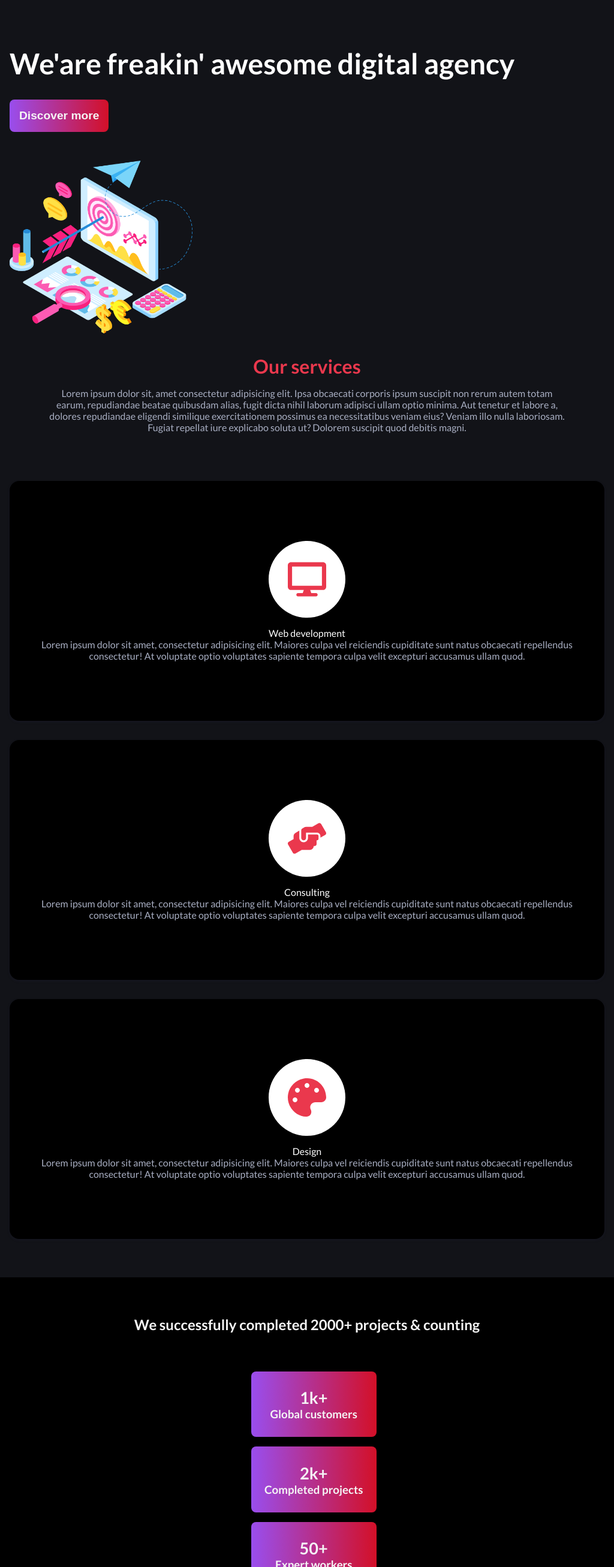
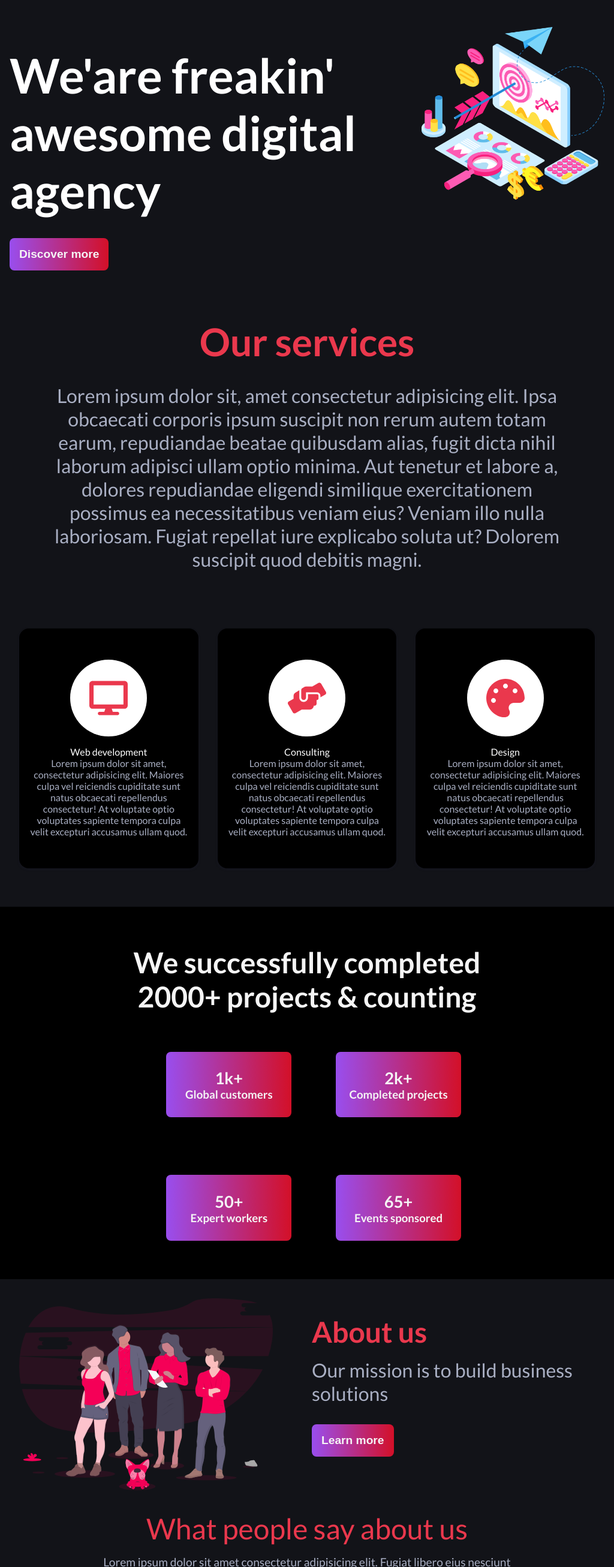
Before and after one commit to j-Birn/agency-website, a React (Vite) app: page / in a window 1024 px wide. Shown: the part 187-2800 px from the top of the page at 60% size. Built offline with nearby package versions, Linux system fonts and the light colour scheme.

Commit message:
adaptive v2

```diff
--- a/src/styles/adaptive.scss
+++ b/src/styles/adaptive.scss
@@ -1,4 +1,4 @@
-@media screen and (min-width: 320px) and (max-width: 1200px) {
+@media screen and (min-width: 320px) and (max-width: 768px) {
   nav {
     margin: 1rem;
     padding-top: 0.5rem;
@@ -150,3 +150,176 @@
     }
   }
 }
+
+@media screen and (min-width: 769px) and (max-width: 1200px) {
+  nav {
+    margin: 1rem;
+    padding-top: 0.5rem;
+    flex-direction: column;
+    align-items: flex-start;
+    gap: 2rem;
+
+    .toggle {
+      margin-left: 1.2rem;
+      display: block;
+      font-size: 2rem;
+    }
+    .nav-toggle {
+      height: 20rem !important;
+      ul {
+        display: flex !important;
+      }
+    }
+    .links {
+      justify-content: flex-start;
+      align-items: center;
+      width: 100%;
+      height: 15rem;
+      transition: 0.4s ease-in-out;
+      ul {
+        display: none;
+        flex-direction: column;
+        align-items: flex-start;
+        justify-content: center;
+        transition: 0.4s ease-in-out;
+        li {
+          border: none !important;
+        }
+      }
+    }
+  }
+  button {
+    margin: 2rem 0 3rem 0;
+  }
+
+  .main-container {
+    .container {
+      display: flex;
+      margin: 0rem 1rem;
+      margin-top: -5rem;
+      gap: 1rem;
+      .hero-container {
+        h1 {
+          font-size: 5rem;
+        }
+      }
+      .hero-image {
+        img {
+          height: 18rem;
+        }
+      }
+    }
+  }
+  .services-container {
+    margin: 2rem;
+    .title-container {
+      .title {
+        font-size: 4rem;
+      }
+      .subtitle {
+        font-size: 2rem;
+      }
+    }
+    .services {
+      flex-direction: row;
+      gap: 2rem;
+      .service {
+        width: 100%;
+        margin-bottom: 2rem;
+      }
+    }
+  }
+  .about-container {
+    margin: 2rem;
+    .container {
+      .image {
+        img {
+          height: 20rem;
+        }
+      }
+      .title-container {
+        .title {
+          font-size: 3rem;
+          margin-top: 1rem;
+        }
+        .subtitle {
+          margin-top: 1rem;
+          font-size: 2rem;
+        }
+      }
+    }
+  }
+
+  .milestones-container {
+    .milestones {
+      grid-template-columns: repeat(2, 1fr);
+      gap: 6rem;
+    }
+  }
+  .about-us-container {
+    .container {
+      margin: 2rem;
+      .title-container {
+        .title {
+          font-size: 3rem;
+          margin-bottom: 1rem;
+        }
+        .subtitle {
+          font-size: 1.2rem;
+        }
+      }
+      .cards {
+        justify-content: center;
+        align-items: center;
+        gap: 2rem;
+        margin: 0;
+        .card {
+          margin-top: 0.5rem;
+          .description {
+            font-size: 1rem;
+            color: $secondaryColor;
+          }
+          .photo {
+            height: 8rem;
+            width: 8rem;
+            display: flex;
+            justify-content: center;
+            align-items: center;
+            margin: 1rem 0;
+            img {
+              border-radius: 10rem;
+              height: 8rem;
+            }
+          }
+          .name {
+            font-size: 1.8rem;
+            color: $primaryColor;
+          }
+          .profile {
+            font-size: 1rem;
+          }
+        }
+      }
+    }
+  }
+  .questions-container {
+    margin: 2rem;
+    .container {
+      gap: 2rem;
+      .title-container {
+        .title {
+          font-size: 1rem;
+        }
+        .subtitle {
+          font-size: 1rem;
+          width: 100%;
+        }
+      }
+      .image {
+        img {
+          height: 10rem;
+        }
+      }
+    }
+  }
+}
--- a/src/styles/components/About.scss
+++ b/src/styles/components/About.scss
@@ -5,6 +5,7 @@
   .container {
     display: grid;
     grid-template-columns: repeat(2, 1fr);
+    gap: 1rem;
     .image {
       img {
         height: 25rem;
--- a/src/styles/components/Feedback.scss
+++ b/src/styles/components/Feedback.scss
@@ -15,7 +15,7 @@
       }
       .subtitle {
         font-size: 1.5rem;
-        width: 50%;
+        width: 75%;
         text-align: center;
         color: $secondaryColor;
       }
--- a/src/styles/components/Services.scss
+++ b/src/styles/components/Services.scss
@@ -23,6 +23,7 @@
     justify-content: space-evenly;
     align-items: center;
     margin-top: 4rem;
+    gap: 2rem;
     .service {
       padding: 1rem;
       height: 23rem;
```
